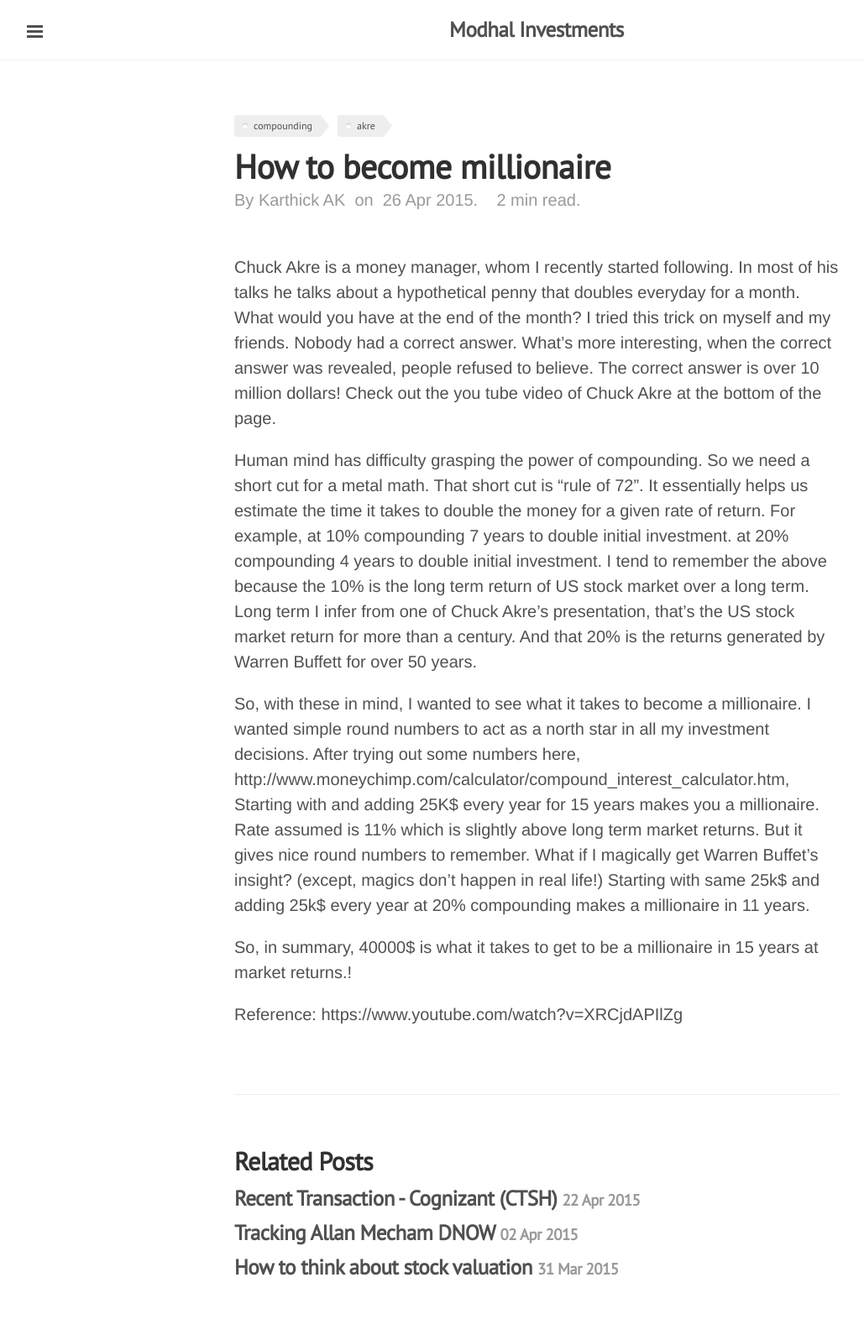
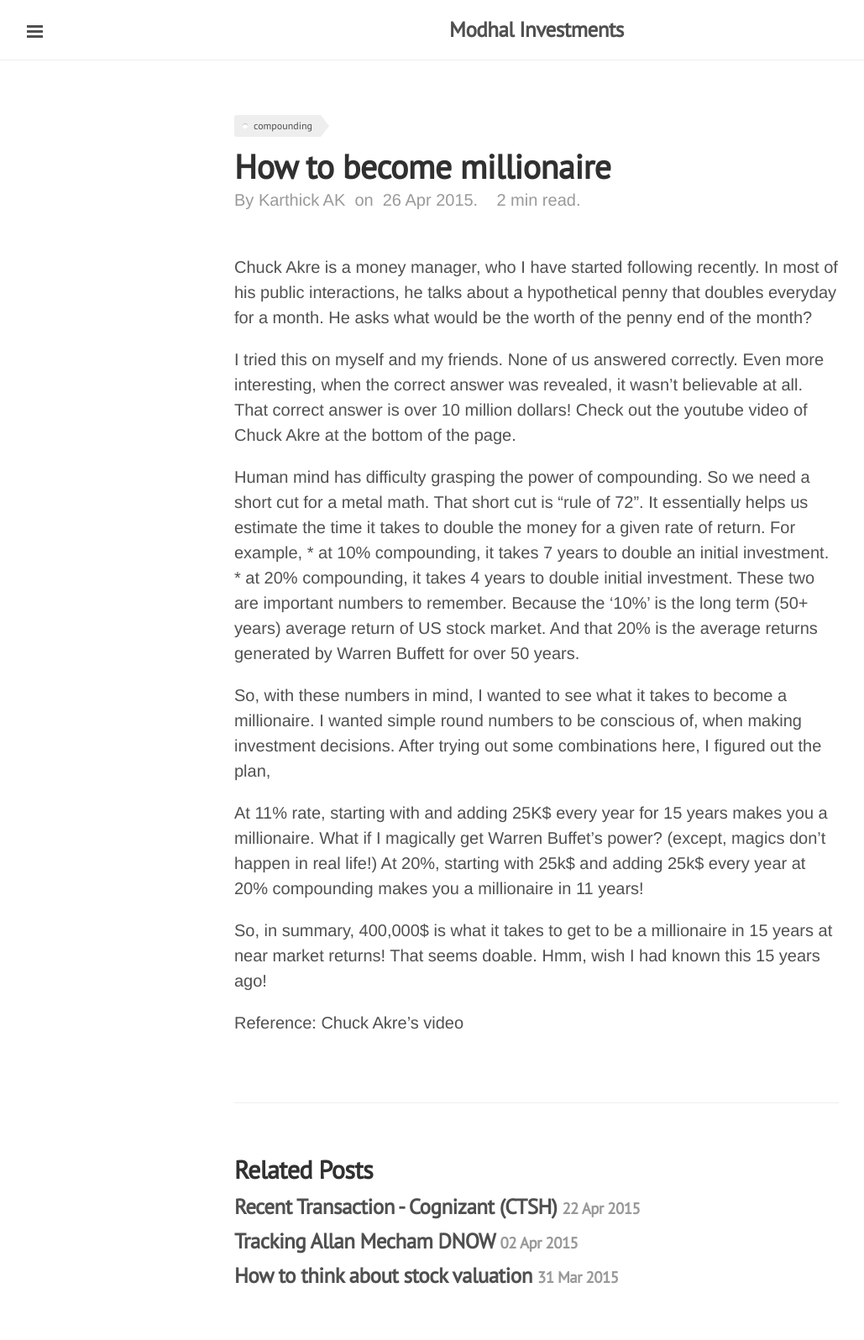
Before and after one commit to gitforwork2/gitforwork.github.io, a Jekyll site: the page built from _posts/2015-04-26-How-to-become-millionaire.md, in a window 1280 px wide. Shown: the whole page at 84% size, without its empty margins (1-1030 px from the left). Built offline with Jekyll 4.4.1, drawn with Linux system fonts in a browser that asks for light colours; Markdown is read by kramdown in place of the engine named in the settings.

Commit message:
Compounding post updates!

```diff
--- a/_posts/2015-04-26-How-to-become-millionaire.md
+++ b/_posts/2015-04-26-How-to-become-millionaire.md
@@ -1,35 +1,38 @@
 ---
 layout: post
 title: How to become millionaire
-tags: compounding akre
+tags: compounding
 description: 'How to become millionaire'
 comments: false
 ---
-Chuck Akre is a money manager, whom I recently started following. In most of his talks he talks about a
-  hypothetical penny that doubles everyday for a month. What would you have at the end of the month?
-  I tried this trick on myself and my friends. Nobody had a correct answer. What's more interesting,
-   when the correct answer was revealed, people refused to believe. The correct answer is over 10 million dollars!
-  Check out the you tube video of Chuck Akre at the bottom of the page.
+Chuck Akre is a money manager, who I have started following recently. In most of his public interactions, he talks about a
+  hypothetical penny that doubles everyday for a month. He asks what would be the worth of the penny
+  end of the month?
+
+  I tried this on myself and my friends. None of us answered correctly. Even more interesting,
+   when the correct answer was revealed, it wasn't believable at all. That correct answer is over 10 million dollars!
+  Check out the youtube video of Chuck Akre at the bottom of the page.
 
   Human mind has difficulty grasping the power of compounding. So we need a short cut for a metal math. That short cut is
    "rule of 72". It essentially helps us estimate the time it takes to double the money for a given rate of return.
     For example,
-    at 10% compounding 7 years to double initial investment.
-    at 20% compounding 4 years to double initial investment.
-I tend to remember the above because the 10% is the long term return of US stock market over a long term. Long term
-    I infer from one of Chuck Akre's presentation, that's the US stock market return for more than a century.
-And that 20% is the returns generated by Warren Buffett for over 50 years.
+    * at 10% compounding, it takes 7 years to double an initial investment.
+    * at 20% compounding, it takes 4 years to double initial investment.
+These two are important numbers to remember. Because the '10%' is the long term (50+ years) average return of US stock market.
+And that 20% is the average returns generated by Warren Buffett for over 50 years.
 
-So, with these in mind, I wanted to see what it takes to become a millionaire. I wanted simple round numbers
-to act as a north star in all my investment decisions.
- After trying out some numbers here,
-http://www.moneychimp.com/calculator/compound_interest_calculator.htm,
-Starting with and adding 25K$ every year for 15 years makes you a millionaire. Rate assumed is 11% which is slightly above long
-term market returns. But it gives nice round numbers to remember.
-What if I magically get Warren Buffet's insight? (except, magics don't happen in real life!)
-Starting with same 25k$ and adding 25k$ every year at 20% compounding makes a millionaire in 11 years.
+So, with these numbers in mind, I wanted to see what it takes to become a millionaire. I wanted simple round numbers
+to be conscious of, when making investment decisions.
+After trying out some combinations [here](http://www.moneychimp.com/calculator/compound_interest_calculator.htm),
+ I figured out the plan,
 
-So, in summary, 40000$ is what it takes to get to be a millionaire in 15 years at market returns.!
+At 11% rate, starting with and adding 25K$ every year for 15 years makes you a millionaire.
+What if I magically get Warren Buffet's power? (except, magics don't happen in real life!)
+At 20%, starting with 25k$ and adding 25k$ every year at 20% compounding makes you a millionaire in 11 years!
+
+So, in summary, 400,000$ is what it takes to get to be a millionaire in 15 years at near market returns!
+That seems doable.
+Hmm, wish I had known this 15 years ago!
 
 Reference:
-  https://www.youtube.com/watch?v=XRCjdAPIlZg
+  [Chuck Akre's video](https://www.youtube.com/watch?v=XRCjdAPIlZg)
```
